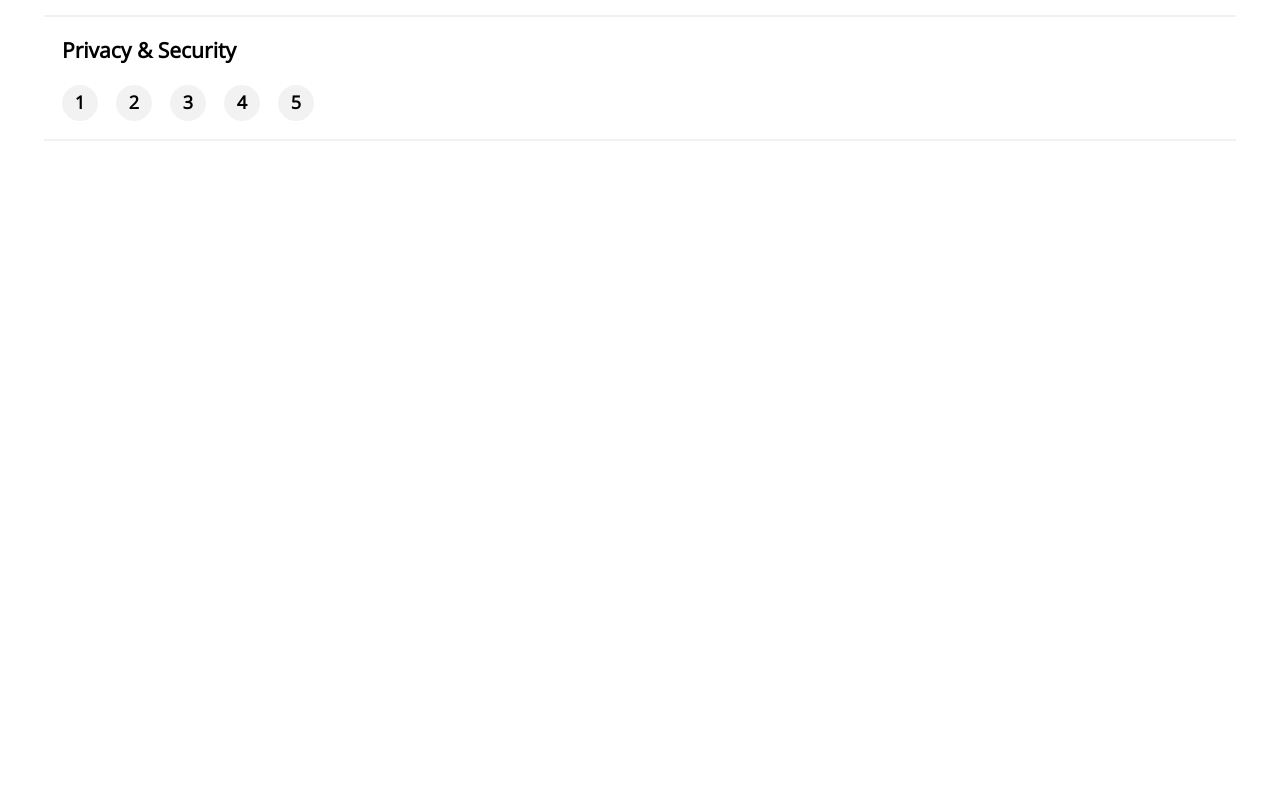
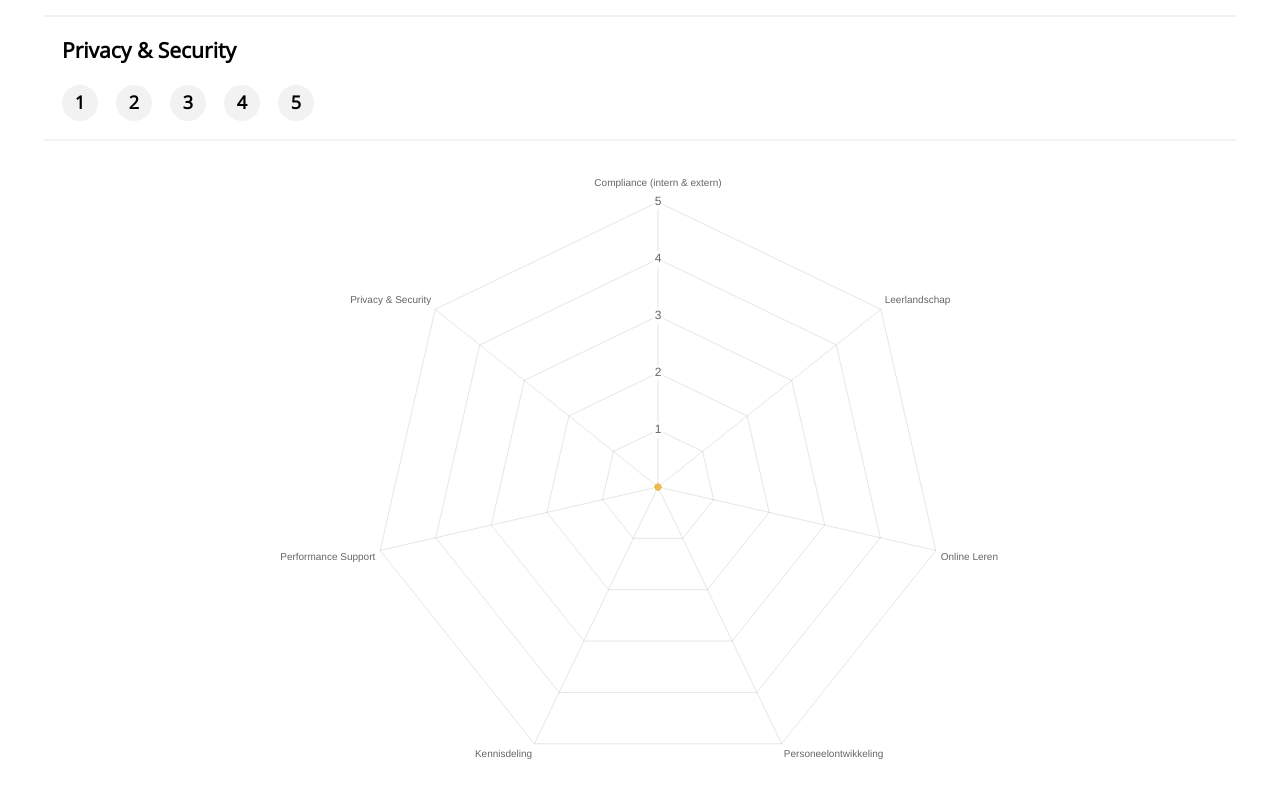
Before and after one commit to DefactoSoftware/Questionnaire, a plain HTML site: page index.html in a window 1280 px wide. Shown: the part 897-1694 px from the top of the page. Before the commit the page ends 1237 px from the top, so only its background shows below. Drawn offline with nearby package versions, Linux system fonts and the light colour scheme.

Commit message:
Renders charts based on form data

```diff
--- a/index.html
+++ b/index.html
@@ -2,8 +2,8 @@
 <html lang="en">
   <head>
     <meta charset="utf-8">
-    <title>Q</title>
-    <meta name="description" content="Q">
+    <title>Questionnaire</title>
+    <meta name="description" content="Questionnaire that renders the results as charts">
     <link href="https://fonts.googleapis.com/css?family=Montserrat|Open+Sans" rel="stylesheet">
     <link href="style.css" rel="stylesheet">
   </head>
@@ -13,7 +13,7 @@
 
     <form class="questions" id="questions"></form>
 
-    <canvas id="chart"></canvas>
+    <canvas class="chart" id="chart"></canvas>
 
     <script src="https://cdnjs.cloudflare.com/ajax/libs/jquery/3.3.1/jquery.min.js"></script>
     <script src="https://cdnjs.cloudflare.com/ajax/libs/moment.js/2.22.2/moment.min.js"></script>
--- a/main.js
+++ b/main.js
@@ -8,7 +8,17 @@ $.getJSON("data.json", function(data) {
 });
 
 function init(data) {
-  var q = new Questions("#questions", data);
+  var questons = new Questions("#questions", data);
+  var chart = new RadarChart("#chart");
+
+  function updateChart() {
+    var formData = $(questons.form).serializeArray();
+
+    chart.update(formData);
+  }
+
+  updateChart();
+  questons.form.addEventListener("change", updateChart);
 }
 
 // Questions
@@ -30,6 +40,7 @@ function Questions(selector, data) {
     var options = document.createElement("div");
     options.setAttribute("class", "options");
 
+    // Add options
     for (var i = 5; i--; ) {
       var value = i + 1;
       var id = "q" + index + i;
@@ -52,7 +63,67 @@ function Questions(selector, data) {
       options.appendChild(label);
     }
 
+    // Default option
+    var input = document.createElement("input");
+    input.setAttribute("type", "radio");
+    input.setAttribute("value", 0);
+    input.setAttribute("name", questionData.title);
+    input.checked = true;
+    options.appendChild(input);
+
     question.appendChild(options);
     this.form.appendChild(question);
   }
 }
+
+// RadarChart
+function RadarChart(selector) {
+  this.options = {
+    legend: {
+      display: false
+    },
+    scale: {
+      ticks: {
+        beginAtZero: true,
+        stepSize: 1,
+        max: 5
+      }
+    },
+    scaleLabel: {
+      padding: 50
+    }
+  };
+
+  this.update = function(data) {
+    var chartData = parseData(data);
+
+    this.chart = new Chart($(selector), {
+      type: "radar",
+      data: chartData,
+      options: this.options
+    });
+  };
+
+  function parseData(data) {
+    var labels = [];
+    var values = [];
+
+    data.forEach(function(answer) {
+      labels.push(answer.name);
+      values.push(Number(answer.value));
+    });
+
+    return {
+      labels: labels,
+      datasets: [
+        {
+          label: "Domeinen",
+          data: values,
+          backgroundColor: "rgba(241, 185, 86, 0.5)",
+          borderColor: "#f1b956",
+          pointBackgroundColor: "#f1b956"
+        }
+      ]
+    };
+  }
+}
--- a/style.css
+++ b/style.css
@@ -1,5 +1,4 @@
 body {
-  /* height: 100%; */
   font-family: "Open Sans", sans-serif;
   font-size: 18px;
   padding: 2em;
@@ -44,11 +43,11 @@ h3 {
 }
 
 .question label .option {
-  content: "";
   background: #f2f2f2;
   border: 0.2em solid transparent;
   border-radius: 50%;
   box-sizing: border-box;
+  content: "";
   display: inline-block;
   font-weight: 700;
   height: 2em;
@@ -68,3 +67,7 @@ h3 {
 .question input[type="radio"]:hover ~ label .option {
   border-color: #f1b956;
 }
+
+.chart {
+  margin: 2em 1em;
+}
```
